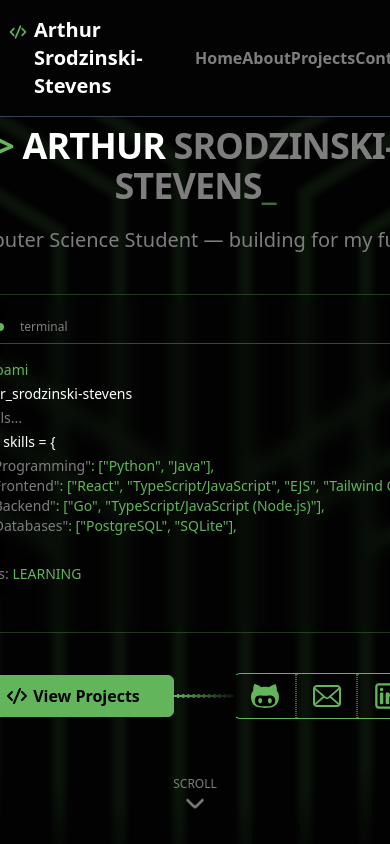
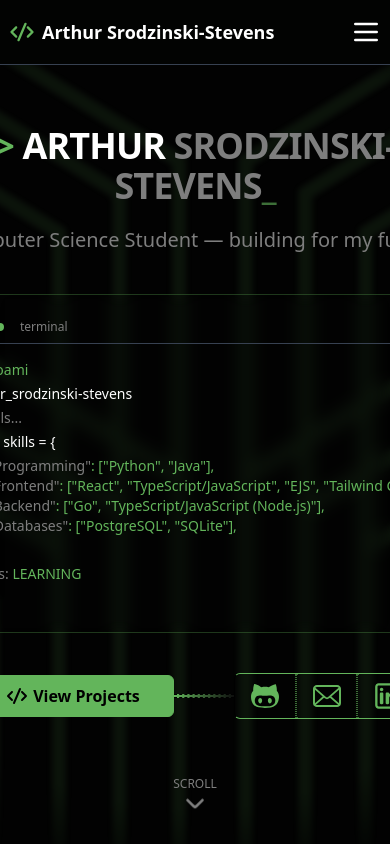
Before and after one commit to arthurstevens/portfolio, a React (Vite) app: page / in a window 390 px wide. Shown: the top 844 px of the page. Built offline with nearby package versions, Linux system fonts and the light colour scheme.

Commit message:
feat(header): update nav to be responsive and add a menu for small-width viewports

```diff
--- a/src/App.tsx
+++ b/src/App.tsx
@@ -9,7 +9,7 @@ function App() {
   return (
     <div className="min-h-screen bg-background-primary">
       <Header />
-      <main>
+      <main className="min-h-screen">
         <Home />
         <About />
         <Projects />
--- a/src/components/Header.tsx
+++ b/src/components/Header.tsx
@@ -1,4 +1,5 @@
 import Code from './ui/icons/Code.tsx'
+import Navbar from './ui/Navbar.tsx'
 
 const Header = () => {
   const sections = [
@@ -11,21 +12,15 @@ const Header = () => {
   return (
     <header className="fixed top-0 w-full py-4 z-20 bg-background-accent border-b border-border">
       <div className="max-w-7xl mx-auto flex items-center justify-between px-2">
-        <div className="flex space-x-1.5">
-          <Code className="h-8 w-8 text-accent" />
-          <span className="text-primary font-bold text-xl">Arthur Srodzinski-Stevens</span>
+        <div className="flex items-center space-x-1.5 sm:w-1/2">
+          <Code className="h-7 w-7 sm:h-8 sm:w-8 text-accent" />
+          <span className="text-primary font-bold text-lg text-nowrap sm:text-xl">
+            Arthur Srodzinski-Stevens
+          </span>
         </div>
-        <nav className="w-1/2">
-          <ul className="flex w-full justify-evenly">
-            {sections.map((section) => (
-              <li key={section.id} className="cursor-pointer font-bold text-secondary hover:text-accent transition-colors duration-500 ease-in-out">
-                <a href={`#${section.id}`}>
-                  {section.label}
-                </a>
-              </li>
-            ))}
-          </ul>
-        </nav>
+        <div className="sm:w-1/2">
+          <Navbar sections={sections} />
+        </div>
       </div>
     </header>
   )
--- /dev/null
+++ b/src/components/ui/Navbar.tsx
@@ -0,0 +1,52 @@
+import type { NavItem } from "../../types.ts"
+import { useState } from "react";
+import Menu from './icons/Menu'
+import Cross from './icons/Cross'
+
+
+export default function Navbar({ sections }: { sections: NavItem[] }) {
+  const [isOpen, setIsOpen] = useState(false);
+
+  return (
+    <nav className="w-full bg-background text-secondary font-bold">
+      <div className="mx-auto flex items-center p-x-4 justify-end">
+
+        {/* Desktop menu */}
+        <ul className="hidden w-full sm:flex justify-evenly">
+          {sections.map((section) => (
+            <li key={section.id} className="cursor-pointer hover:text-accent transition-colors duration-300">
+              <a href={`#${section.id}`}>{section.label}</a>
+            </li>
+          ))}
+        </ul>
+
+        {/* Mobile toggle button */}
+        <button
+          className="sm:hidden text-primary z-40"
+          onClick={() => setIsOpen(!isOpen)}
+        >
+          {isOpen ? <Cross size={32} /> : <Menu size={32} />}
+        </button>
+      </div>
+
+      {/* Mobile menu*/}
+      {isOpen && (
+        <ul className="fixed top-0 left-0 w-full h-screen text-primary bg-background-accent/80 flex flex-col justify-center items-center z-30 sm:hidden divide-y divide-border">
+          {sections.map((section) => (
+            <li
+              key={section.id}
+              className="p-4 text-2xl cursor-pointer hover:text-accent text-center transition-colors duration-300 w-1/2"
+            >
+              <a
+                href={`#${section.id}`}
+                onClick={() => setIsOpen(false)}
+              >
+                {section.label}
+              </a>
+            </li>
+          ))}
+        </ul>
+      )}
+    </nav>
+  );
+}
--- /dev/null
+++ b/src/components/ui/icons/Cross.tsx
@@ -0,0 +1,26 @@
+import React from 'react';
+
+interface IconProps extends React.SVGProps<SVGSVGElement> {
+  size?: number | string;
+}
+
+const Cross: React.FC<IconProps> = ({ size = 24, ...props }) => (
+  <svg
+    width={size}
+    height={size}
+    viewBox="0 0 24 24"
+    fill="none"
+    xmlns="http://www.w3.org/2000/svg"
+    {...props}
+  >
+    <path
+      d="M6 6L18 18M6 18L18 6"
+      stroke="currentColor"
+      strokeWidth="2"
+      strokeLinecap="round"
+      strokeLinejoin="round"
+    />
+  </svg>
+);
+
+export default Cross;
--- /dev/null
+++ b/src/components/ui/icons/Menu.tsx
@@ -0,0 +1,26 @@
+import React from 'react';
+
+interface IconProps extends React.SVGProps<SVGSVGElement> {
+  size?: number | string;
+}
+
+const Menu: React.FC<IconProps> = ({ size = 24, ...props }) => (
+  <svg
+    width={size}
+    height={size}
+    viewBox="0 0 24 24"
+    fill="none"
+    xmlns="http://www.w3.org/2000/svg"
+    {...props}
+  >
+    <path
+      d="M4 6H20M4 12H20M4 18H20"
+      stroke="currentColor"
+      strokeWidth="2"
+      strokeLinecap="round"
+      strokeLinejoin="round"
+    />
+  </svg>
+);
+
+export default Menu;
--- a/src/types.ts
+++ b/src/types.ts
@@ -1,3 +1,8 @@
+export type NavItem = {
+  id: string;
+  label: string;
+}
+
 export type Project = {
   title: string,
   description: string,
```
